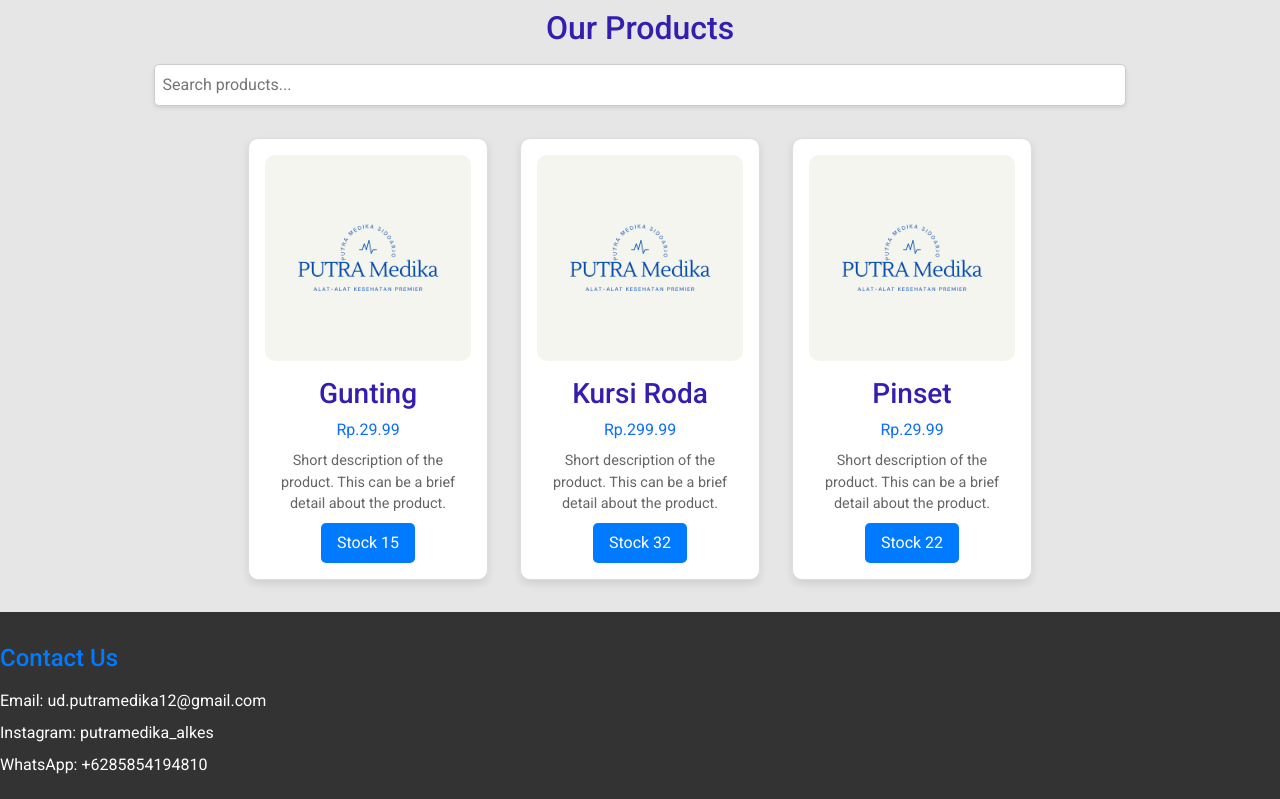
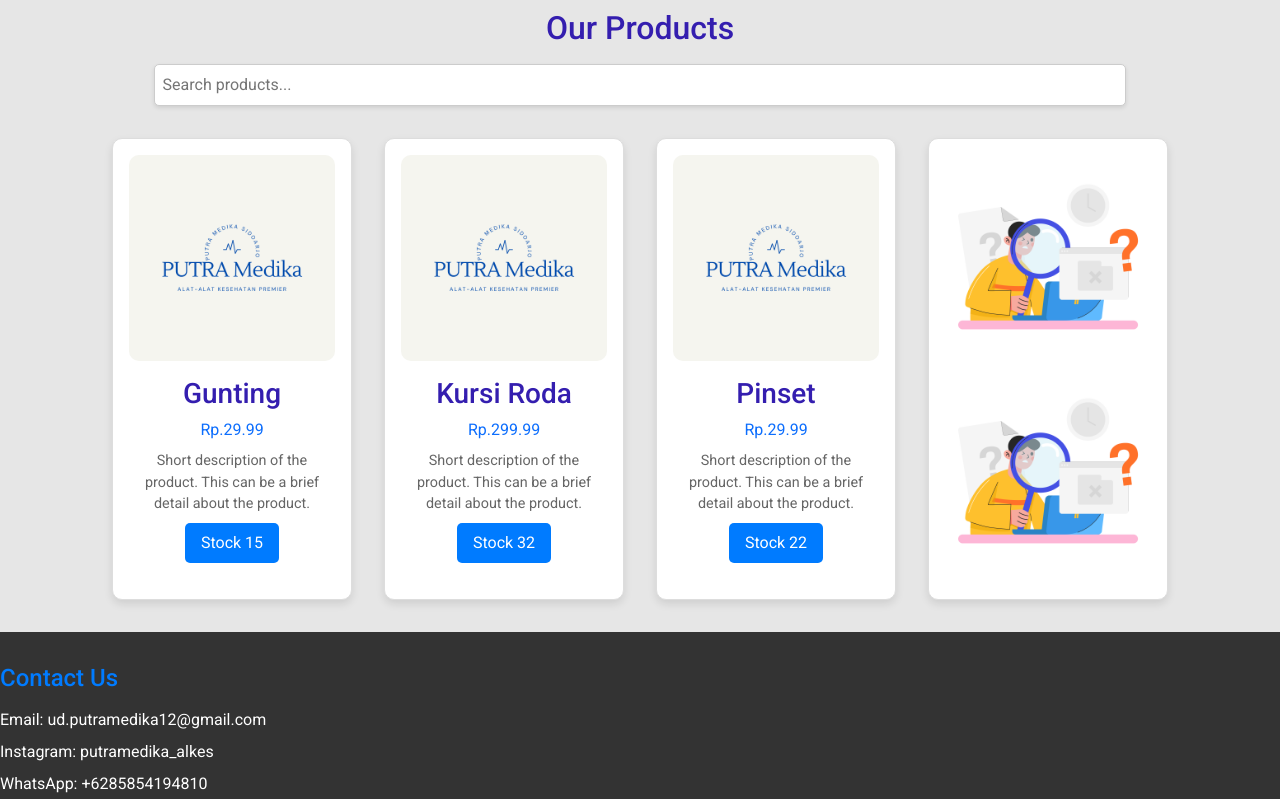
Before and after one commit to Fardangg/PUTRAMEDIKAA-LIST-PRODUK, a plain HTML site: page index.html in a window 1280 px wide. Shown: the part 465-1264 px from the top of the page. Drawn offline with nearby package versions, Linux system fonts and the light colour scheme.

Commit message:
Update index.html

```diff
--- a/index.html
+++ b/index.html
@@ -51,8 +51,11 @@
     <main>
         <section>
             <h2 style="color: rgb(52, 30, 175);">Our Products</h2>
+            <!-- Search -->
             <input type="text" id="searchInput" placeholder="Search products..." oninput="filterProducts()">
+            <!-- Produk Tambah -->
             <div id="produk" class="product-list">
+                <!-- Gunting -->
                 <article class="product-item">
                     <a style="text-decoration: none;" href="spesiviProd/gunting/Gunting.html">
                         <img src="Salinan dari Logo Medis dan Kesehatan Detak Jantung Superminimalis Krem dan Hitam.png" alt="Gunting">
@@ -64,6 +67,7 @@
                     </a>
                     <button>Stock <span id="guntingStock">99</span></button>
                 </article>
+                <!-- Kursi Roda -->
                 <article class="product-item">
                     <a style="text-decoration: none;" href="spesiviProd/kursiRoda/KursiRoda.html">
                         <img src="Salinan dari Logo Medis dan Kesehatan Detak Jantung Superminimalis Krem dan Hitam.png" alt="Kursi Roda">
@@ -75,6 +79,7 @@
                     </a>
                     <button>Stock <span id="KursiRodaStock">80</span></button>
                 </article>
+                <!-- Pinset -->
                 <article class="product-item">
                     <a style="text-decoration: none;" href="spesiviProd/pinset/Pinset.html">
                         <img src="Salinan dari Logo Medis dan Kesehatan Detak Jantung Superminimalis Krem dan Hitam.png" alt="Pinset">
@@ -87,6 +92,12 @@
                     <button>Stock <span id="PinsetStock">80</span></button>
                 </article>
                 <!-- Add more product items as needed -->
+                <article class="product-item">
+                    <a style="text-decoration: none;" href="spesiviProd/pinset/Pinset.html">
+                        <img src="Error.jpg" alt="Pinset">
+                        <img src="Error.jpg" alt="Pinset">
+                    </a>
+                </article>
             </div>
         </section>
     </main>
```
